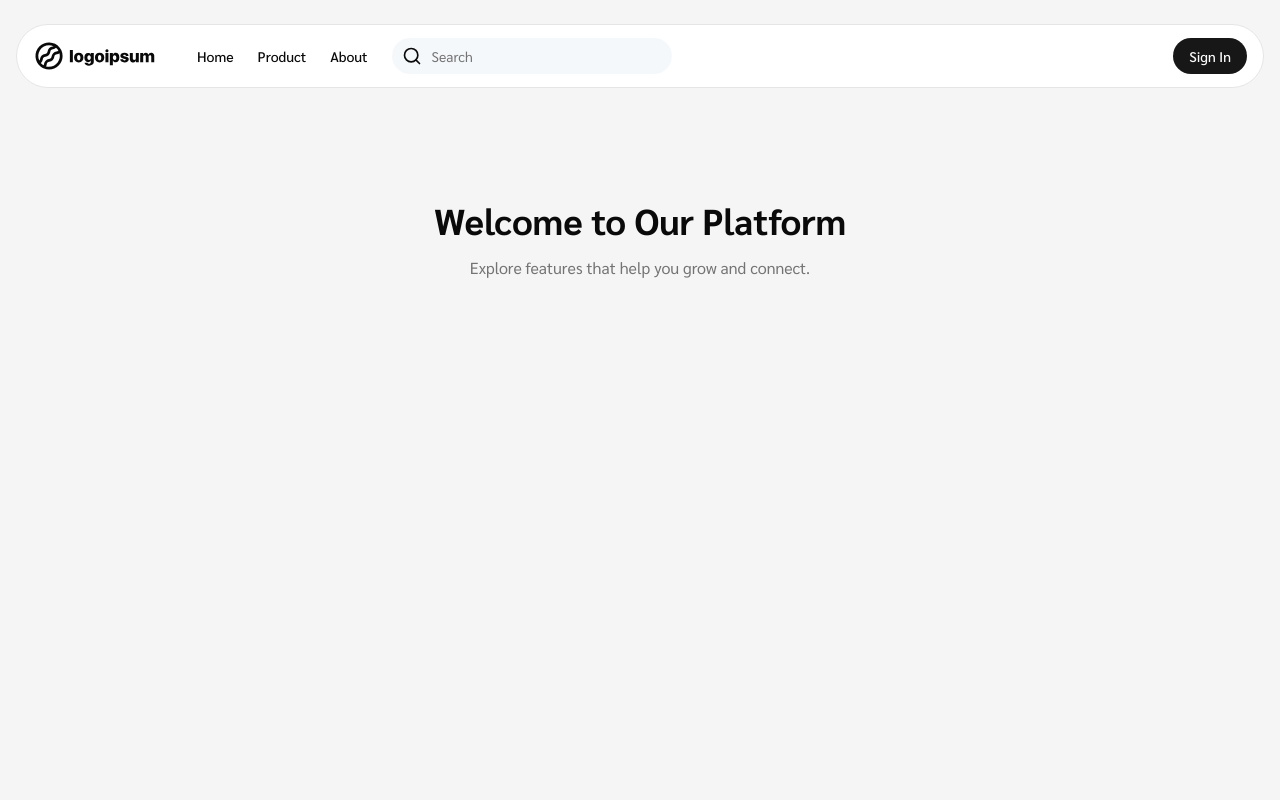
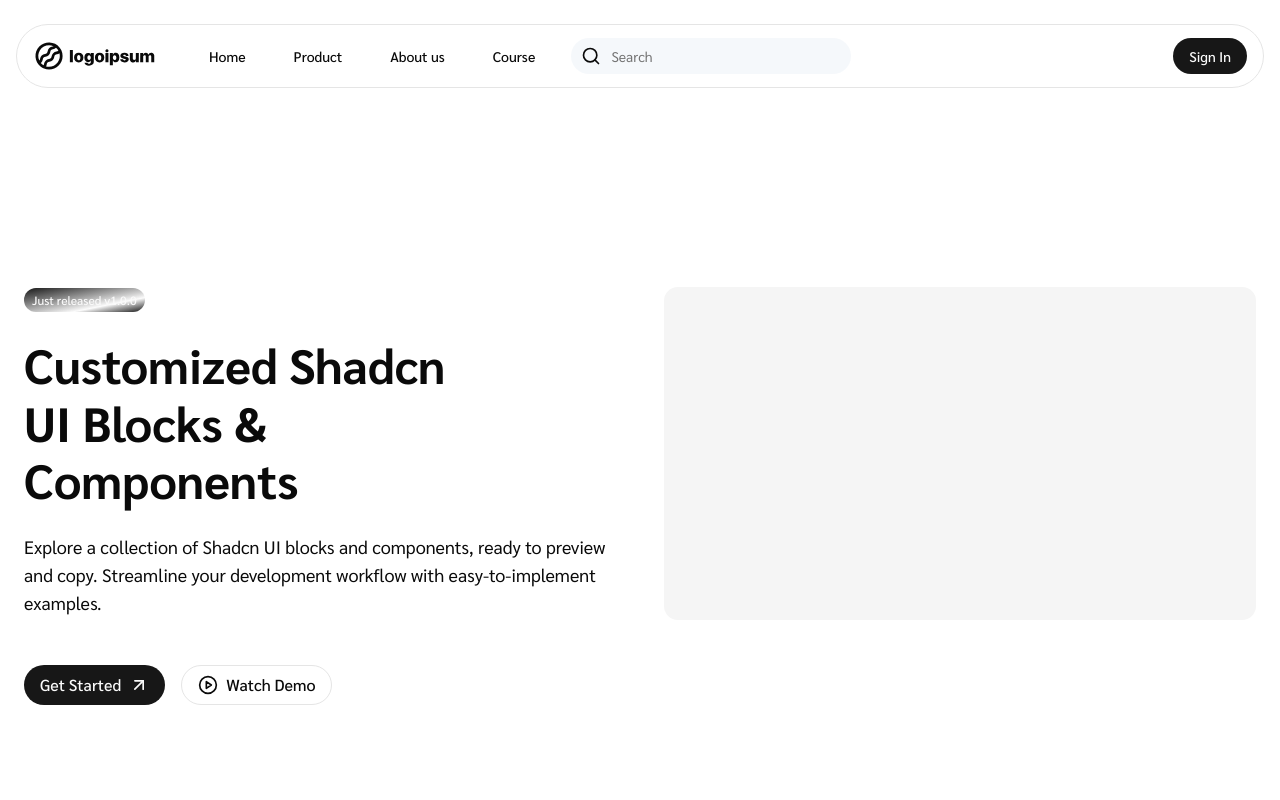
Before and after one commit to kanlayanapat99/my-peepoCosci-app, a Next.js app: page / in a window 1280 px wide. Shown: the top 800 px of the page. Built offline with nearby package versions, Linux system fonts and the light colour scheme.

Commit message:
fetch api course page

```diff
--- a/src/app/(front)/about/page.tsx
+++ b/src/app/(front)/about/page.tsx
@@ -1,7 +1,7 @@
 import Contact03Page from "@/components/contact-03/contact-03"
 
 export default async function About() {
-  const data = await fetch('https://api.codingthailand.com/api/version');
+  const data = await fetch('https://api.codingthailand.com/api/version', {next: {revalidate: 3600}});
   const apiInfo = await data.json();
   return (
     <>
--- /dev/null
+++ b/src/app/(front)/course/page.tsx
@@ -0,0 +1,12 @@
+import Features05Page from "@/components/features-05/features-05";
+
+export default async function CoursePage() {
+  const res = await fetch('https://api.codingthailand.com/api/course', {next: { revalidate: 3600 },});
+  const apiInfo = await res.json();
+
+  return (
+    <>
+      <Features05Page courses={apiInfo.data} />
+    </>
+  );
+}
--- a/src/app/(front)/layout.tsx
+++ b/src/app/(front)/layout.tsx
@@ -25,7 +25,7 @@ export default function RootLayout({
       <body
         className={`${sarabun.className} antialiased`} >
         <Navbar05Page/>
-        {children}
+        <main className="pt-24"> {children} </main>
         <Footer05Page/>
       </body>
     </html>
--- /dev/null
+++ b/src/components/features-05/features-05.tsx
@@ -0,0 +1,41 @@
+import { Card, CardContent, CardHeader } from "@/components/ui/card";
+
+type Props = {
+  courses: {
+    id: number;
+    title: string;
+    detail: string;
+    picture: string;
+    date: string;
+    view: number;
+  }[];
+};
+
+const Features05Page = ({ courses }: Props) => {
+  return (
+    <div className="min-h-screen flex items-center justify-center">
+      <div className="max-w-screen-lg w-full py-10 px-6">
+        <h2 className="text-4xl md:text-5xl font-bold tracking-tight text-center">
+          Boost Your Stratety with Exploring Courses from CodingThailand
+        </h2>
+        <div className="mt-8 grid md:grid-cols-2 lg:grid-cols-3 gap-6">
+          {courses.map((course) => (
+            <Card key={course.id} className="flex flex-col border rounded-xl overflow-hidden">
+              <CardHeader>
+                <img src={course.picture} alt={course.title} className="w-full h-40 object-cover rounded-md"/>
+                <h4 className="mt-3 text-xl font-semibold">{course.title}</h4>
+                <p className="text-muted-foreground">{course.detail}</p>
+              </CardHeader>
+              <CardContent className="text-sm text-muted-foreground">
+                Date: {course.date} <br />
+                Views: {course.view.toLocaleString()}
+              </CardContent>
+            </Card>
+          ))}
+        </div>
+      </div>
+    </div>
+  );
+};
+
+export default Features05Page;
--- a/src/components/navbar-05/navbar-05.tsx
+++ b/src/components/navbar-05/navbar-05.tsx
@@ -6,7 +6,7 @@ import Link from "next/link";
 
 const Navbar05Page = () => {
   return (
-    <div className="min-h-screen bg-muted pt-24">
+    <div>
       <nav className="fixed top-6 inset-x-4 h-16 bg-background border dark:border-slate-700/70 max-w-screen-xl mx-auto rounded-full z-50">
         <div className="h-full flex items-center justify-between mx-auto px-4">
           <div className="flex items-center gap-2 md:gap-6">
@@ -14,14 +14,17 @@ const Navbar05Page = () => {
 
             {/* Navigation Links */}
             <div className="hidden md:flex items-center gap-6 ml-4">
-              <Link href="/" className="text-sm font-medium hover:underline">
+              <Link href="/" className="text-sm font-medium px-3 py-1 rounded-full hover:bg-gray-100 transition-colors">
                 Home
               </Link>
-              <Link href="/product" className="text-sm font-medium hover:underline">
+              <Link href="/product" className="text-sm font-medium px-3 py-1 rounded-full hover:bg-gray-100 transition-colors">
                 Product
               </Link>
-              <Link href="/about" className="text-sm font-medium hover:underline">
-                About
+              <Link href="/about" className="text-sm font-medium px-3 py-1 rounded-full hover:bg-gray-100 transition-colors">
+                About us
+              </Link>
+              <Link href="/course" className="text-sm font-medium px-3 py-1 rounded-full hover:bg-gray-100 transition-colors">
+                Course
               </Link>
             </div>
 
@@ -47,15 +50,7 @@ const Navbar05Page = () => {
           </div>
         </div>
       </nav>
-
-      {/* Hero or page content here */}
-      <section className="text-center mt-20 py-6">
-        <h1 className="text-4xl font-bold">Welcome to Our Platform</h1>
-        <p className="mt-4 text-muted-foreground">
-          Explore features that help you grow and connect.
-        </p>
-      </section>
-    </div>
+      </div>
   );
 };
 
```
